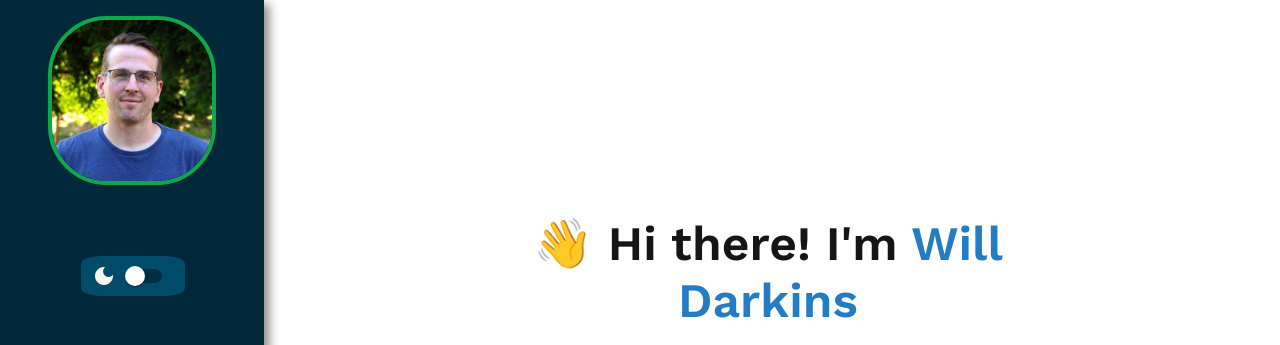
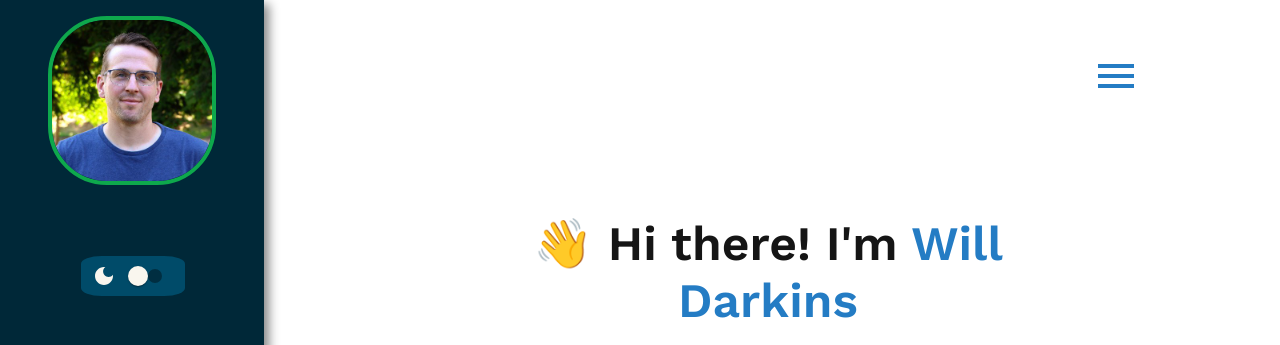
Before and after one commit to willdarkins/portfolio_darkins, a React (Create React App) app: page / in a window 1280 px wide. Shown: the top 345 px of the page. Built offline with nearby package versions, Linux system fonts and the light colour scheme; a web font is replaced by a local one.

Commit message:
going to call it a night after doing a lot of shit... will hopefully continue/finish queries tomorrow... possibly launch site

```diff
--- a/src/App.js
+++ b/src/App.js
@@ -10,6 +10,9 @@ import Podcasting from './Pages/PodcastingPage.js';
 import Contact from './Pages/ContactPage.js';
 import styled from 'styled-components'
 import { AnimatePresence } from 'framer-motion';
+import MenuIcon from '@mui/icons-material/Menu';
+import { IconButton } from '@material-ui/core';
+
 
 
 //styles to be applied to main content section on the app... this is everything but the SibeBar and Nav
@@ -32,6 +35,11 @@ const location = useLocation()
         <>
             <Router forceRefresh>
                 <SideBar />
+                <div className='menu-burger'>
+                    <IconButton>
+                        <MenuIcon />
+                    </IconButton>
+                </div>
                 <MainStyles>
                     <AnimatePresence exitBeforeEnter>
                         <Switch location={location} key={location.pathname}>
--- a/src/Styles/GlobalStyles.js
+++ b/src/Styles/GlobalStyles.js
@@ -84,6 +84,20 @@ const GlobalStyle = createGlobalStyle`
         color: var(--font-dark);
         padding-bottom: .6rem;
     }
+    .menu-burger{
+        position: absolute;
+        right: 10%;
+        top: 5%;
+        z-index: 15;
+        svg{
+            font-size: 3rem;
+            color: var(--blue);
+        }
+        }
+    @media screen and (max-width: 1200px){
+
+    }
+
 
 `
 export default GlobalStyle
```
